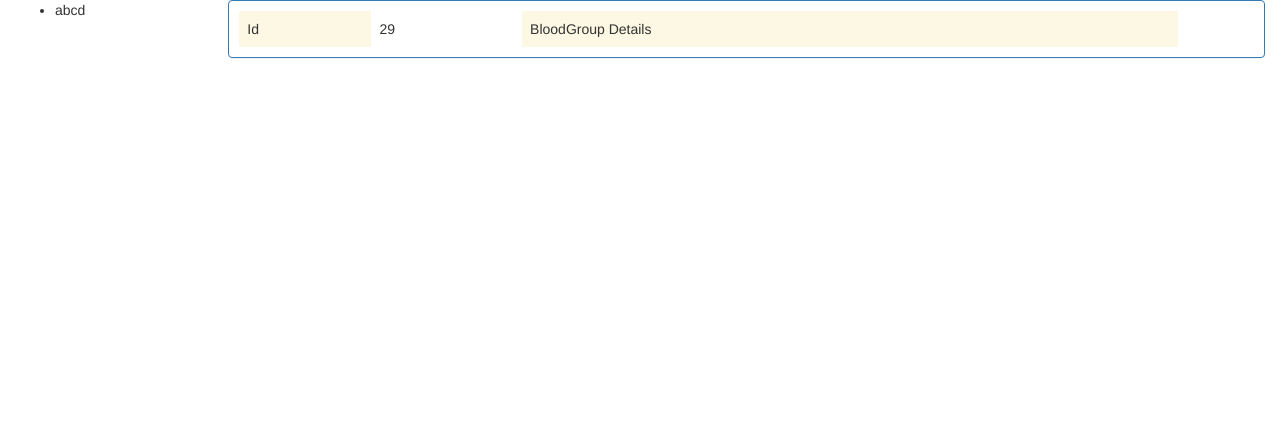
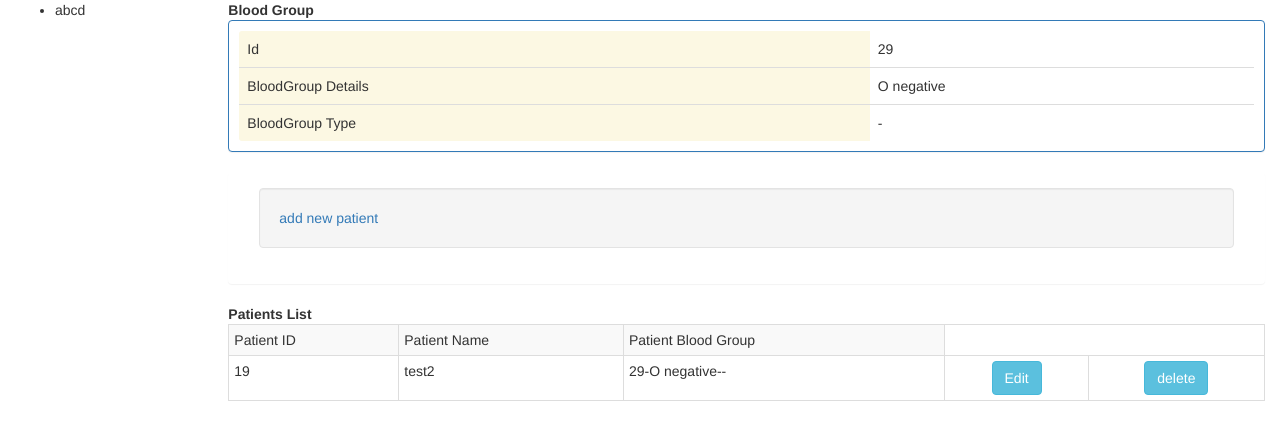
Before and after one commit to aneesahmed/bloodbank2, a Django app: page /patient/bloodgroup/29 in a window 1280 px wide. Shown: the part 102-542 px from the top of the page. Run offline with Django 3.2, Linux system fonts and the light colour scheme; data comes from the database, SQL or seed files in the repository; both versions use the stored data as it was after the commit; some libraries are stand-ins or nearby versions; some web fonts are replaced.

Commit message:
after complete curd, with master detail crud, and in detail crud, control returns again to master page which showing details of list

```diff
--- a/patient/models.py
+++ b/patient/models.py
@@ -8,17 +8,16 @@ from django.contrib.auth.models import User
 class Bloodgroup(models.Model):
     bloodgroupId = models.AutoField(primary_key=True)
     bloodgroupDetails = models.CharField(max_length=100)
-
+    bloodgroupType = models.CharField(max_length=10, default='+')
 
     def __str__(self):
-        return  str(str(self.bloodgroupId) + '-' + self.bloodgroupDetails  )
+        return  str(str(self.bloodgroupId) + '-' + self.bloodgroupDetails + '-' + self.bloodgroupType )
     def get_absolute_url(self):
-        """
-        Returns the url to access a particular book instance.
-        """
+
+    #    """
+    #    Returns the url to access a particular book instance.
+    #    """
         return reverse('patient:bloodgroup-list')
-
-
 
 class Meta:
     managed = True
@@ -29,6 +28,15 @@ class Patient(models.Model):
     name = models.CharField(max_length=100)
     bloodgroupId = models.ForeignKey('BloodGroup', models.DO_NOTHING, db_column='bloodgroupid')
 
+    def __str__(self):
+        return  str(str(self.id) + '-' + self.name + str(self.bloodgroupId) )
+    def get_absolute_url(self):
+
+    #    """
+    #    Returns the url to access a particular book instance.
+    #    """
+        return reverse('patient:bloodgroup-detail' , args=[self.bloodgroupId_id] )
+
 class Meta:
     managed = True
     #db_table = 'patient'
--- a/patient/templates/patient/bloodgroup_detail.html
+++ b/patient/templates/patient/bloodgroup_detail.html
@@ -7,18 +7,55 @@
 {% endblock %}
 {% block content %}
 
+    <b>Blood Group </b>
 <div align="center" class="panel panel-primary col-lg-12" style="padding: 10px;" border="1">
+
     <table class="table table-hover">
         <tr>
-            <td class="warning">Id</td><td > {{ bloodgroup.bloodgroupId }}</td>
-
-            <td class="warning">BloodGroup Details</td><td >{{ sprint.bloodgroup.bloodgroupDetail }}</td>
+            <td class="warning">Id</td><td > {{ bloodgroup.bloodgroupId }} </td>
+        </tr>
+        <tr>
+            <td class="warning">BloodGroup Details</td><td >{{bloodgroup.bloodgroupDetails }}</td>
+        </tr>
+        <tr>
+            <td class="warning">BloodGroup Type</td><td >{{bloodgroup.bloodgroupType }}</td>
         </tr>
 
 
     </table>
+
 </div>
-<br />
+
+    <br />
+      <div class="panel col-sm-6 col-lg-12 ">
+        <div class="panel-body" style="background-color:#{{statusColor}};color:#FFFFFF">
+
+            <div class="well">
+                <a href="{% url 'patient:patient-add' bloodgroup.bloodgroupId  %}  ">add new patient</a></div>
+
+            </div>
+        </div>
+    <b>Patients List</b>
+          <table class="table table-striped table-bordered table-condensed">
+              <tr>
+                    <td> Patient ID </td>
+                    <td> Patient Name </td>
+                    <td> Patient Blood Group</td>
+                </tr>
+              {% for patient in bloodgroup.patient_set.all %}
+               <tr>
+                    <td> {{patient.id}} </td>
+                    <td> {{patient.name }} </td>
+                    <td> {{patient.bloodgroupId}}</td>
+                    <td align="center"><a href="{% url 'patient:patient-update'  patient.id %}" class="btn btn-info" role="button">Edit</a></td>
+                    <td align ="center"><a href="{% url 'patient:patient-delete'  patient.id  %}" class="btn btn-info" role="button"> delete</a></td>
+
+                </tr>
+
+
+            {% endfor %}
+          </table>
+
 
 
 </div>
--- a/patient/templates/patient/bloodgroup_form.html
+++ b/patient/templates/patient/bloodgroup_form.html
@@ -7,10 +7,12 @@
       <tr>
       <td colspan="2" align="center">
           <button name="submit"> Blood Entry</button>
+
       </td>
   </tr>
+
     {{ form.as_table }}
-  <tr>
+      <tr>
       <td colspan="2" align="right">
           <button name="submit"> Save</button>
       </td>
--- a/patient/templates/patient/header.html
+++ b/patient/templates/patient/header.html
@@ -60,11 +60,11 @@
         <span class="icon-bar"></span>
         <span class="icon-bar"></span>
       </button>
-      <a class="navbar-brand" href="#">Blood Banks</a>
+      <a class="navbar-brand" href="/patient/">Blood Banks</a>
     </div>
     <div class="collapse navbar-collapse" id="myNavbar">
       <ul class="nav navbar-nav">
-        <li class="active"><a href="">Dashboard</a></li>
+        <li class="active"><a href="/patient/">Dashboard</a></li>
         <li><a href="">Blood</a></li>
         <li><a href="">Patient</a></li>
       </ul>
--- a/patient/urls.py
+++ b/patient/urls.py
@@ -1,7 +1,8 @@
 # coding=utf-8
 from django.conf.urls import url
 from patient.views import BloodgroupList, BloodgroupDetail
-from patient.views import BloodgroupCreate
+from patient.views import BloodgroupCreate , BloodgroupDelete ,BloodgroupUpdate
+from patient.views import PatientCreate, PatientUpdate , PatientDelete
 
 app_name = 'patient'
 
@@ -10,6 +11,9 @@ urlpatterns = [
     url(r'^$', BloodgroupList.as_view(), name='bloodgroup-list'),
     url(r'^bloodgroup/(?P<pk>\d+)$', BloodgroupDetail.as_view(), name='bloodgroup-detail'),
     url(r'^bloodgroup/add/', BloodgroupCreate.as_view(), name='bloodgroup-add'),
-    #url(r'^bloodgroup/update/(?P<pk>\d+)$', BloodgroupUpdate.as_view(), name='bloodgroup-update'),
-    #url(r'^bloodgroup/delete/(?P<pk>\d+)$', BloodgroupDelete.as_view(), name='bloodgroup-delete'),
+    url(r'^bloodgroup/update/(?P<pk>\d+)$', BloodgroupUpdate.as_view(), name='bloodgroup-update'),
+    url(r'^bloodgroup/delete/(?P<pk>\d+)$', BloodgroupDelete.as_view(), name='bloodgroup-delete'),
+    url(r'^bloodgroup/patient/add/(?P<bloodgroupid>\d+)$', PatientCreate.as_view(), name='patient-add'),
+    url(r'^bloodgroup/patient/update/(?P<pk>\d+)$', PatientUpdate.as_view(), name='patient-update'),
+    url(r'^bloodgroup/patient/delete/(?P<pk>\d+)$', PatientDelete.as_view(), name='patient-delete'),
 ]
--- a/patient/views.py
+++ b/patient/views.py
@@ -1,4 +1,5 @@
-from django.views.generic import ListView, CreateView, DetailView
+from django.urls import reverse_lazy
+from django.views.generic import ListView, CreateView, DetailView, DeleteView, UpdateView
 from patient.models import Bloodgroup, Patient
 from patient.forms import  BloodgroupForm
 
@@ -8,19 +9,58 @@ class BloodgroupList(ListView):
     template_name = 'patient/bloodgroup_list.html'
     context_object_name = 'groupList'
 
-
 class BloodgroupDetail(DetailView):
     model = Bloodgroup
     template_name = 'patient/bloodgroup_detail.html'
     context_object_name = 'bloodgroup'
-
 
 class BloodgroupCreate(CreateView):
     model = Bloodgroup
     #form = BloodgroupForm
     #fields =  ['bloodgroupId',]
     fields =  "__all__"
+    template_name = 'patient/bloodgroup_form.html'
     #labes = [ ]
     #def form_valid(self, form):
     #        form.instance.createby = self.request.user.username
     #        return super(PortfolioCreate, self).form_valid(form)
+
+class BloodgroupDelete(DeleteView) :
+    model = Bloodgroup
+    #success_url = reverse_lazy('all_notes')  # This is where this view will
+    # redirect the user
+    #Bloodgroup.objects.filter(bloodgroupId = pk ).delete()
+    #template_name = 'patient/bloodgroup_confirm_delete.html'
+    #template_name = 'patient/bloodgroup_list.html'
+    success_url = reverse_lazy('patient:bloodgroup-list')
+
+class BloodgroupUpdate (UpdateView):
+    model = Bloodgroup
+    fields =  "__all__"
+    template_name = 'patient/bloodgroup_form.html'
+
+class PatientCreate(CreateView):
+    model = Patient
+    #fields =  "__all__"
+    template_name = 'patient/patient_form.html'
+    fields= ['id' , 'name']
+
+    def form_valid(self, form):
+            form.instance.bloodgroupId = Bloodgroup.objects.get(pk=self.kwargs['bloodgroupid'])
+            return super(PatientCreate, self).form_valid(form)
+
+
+class PatientUpdate (UpdateView):
+    model = Patient
+    fields =  "__all__"
+    template_name = 'patient/patient_form.html'
+'''
+class PatientDelete(DeleteView) :
+    model = Patient
+    success_url = reverse_lazy('patient:bloodgroup-list')
+'''
+class PatientDelete(DeleteView):
+    model = Patient
+    def get_success_url(self):
+        groupid = self.object.bloodgroupId_id
+        return reverse_lazy('patient:bloodgroup-detail', args=[groupid])
```
Also changed, not shown: patient/templates/patient/bloodgroup_confirm_delete.html (added, +17 -0 lines), patient/templates/patient/bloodgroup_list.html (+5 -5 lines), patient/templates/patient/patient_confirm_delete.html (added, +17 -0 lines), patient/templates/patient/patient_form.html (added, +29 -0 lines), bloodbank2/__init__.py (deleted), db.sqlite3, patient/__init__.py (deleted), patient/migrations/0003_bloodgroup_bloodgrouptype.py (added), patient/migrations/__init__.py (deleted).
